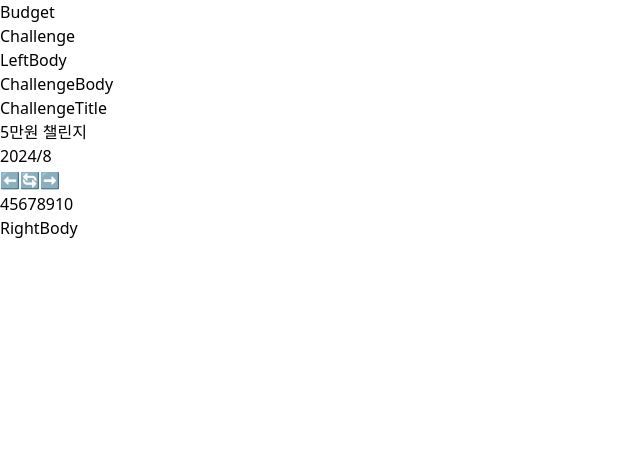
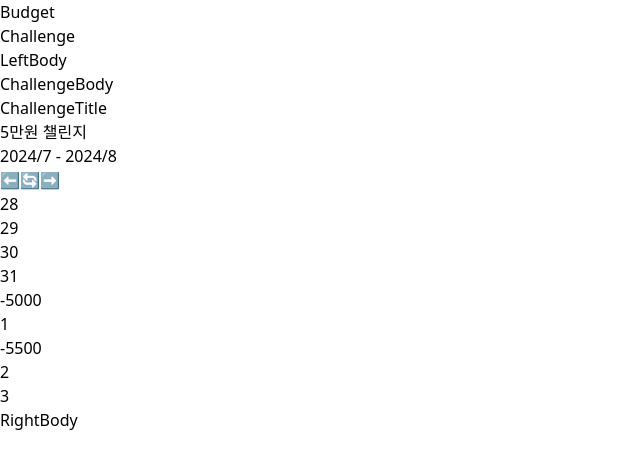
Before and after one commit to woorifisa-service-dev-3rd/frontend-3rd-budgetChallenge, a React (Vite) app in the folder budgetChallenge/: page / in a window 1280 px wide. Shown: the top 468 px of the page, without its empty margins (0-640 px from the left). Built offline with nearby package versions, Linux system fonts and the light colour scheme.

Commit message:
[FE] challenge: Day당 사용금액 출력

```diff
--- a/budgetChallenge/src/components/challenge/ChallengeDay.jsx
+++ b/budgetChallenge/src/components/challenge/ChallengeDay.jsx
@@ -1,7 +1,31 @@
 import React from "react";
+import { DummyData_History } from "../../constants/dummyData";
 
-const ChallengeDay = () => {
-  return <div>ChallengeDay</div>;
+const ChallengeDay = ({ date, isToday }) => {
+  // 현재 날짜에 해당하는 사용 내역 필터링
+  const spentItems = DummyData_History.filter(
+    (spent) => spent.date.toDateString() === date.toDateString()
+  );
+  return (
+    <>
+      <div
+        className={`flex-1 text-center border-solid border-2 ${
+          isToday ? "border-blue-700" : "border-gray-300"
+        }`}
+      >
+        {date.getDate()}
+        {spentItems.length > 0 && (
+          <div>
+            {spentItems.map((spent) => (
+              <div key={spent.id} className="text-xs">
+                <span>-{spent.itemCost}</span>
+              </div>
+            ))}
+          </div>
+        )}
+      </div>
+    </>
+  );
 };
 
 export default ChallengeDay;
--- a/budgetChallenge/src/components/challenge/ChallengeWeek.jsx
+++ b/budgetChallenge/src/components/challenge/ChallengeWeek.jsx
@@ -1,8 +1,16 @@
 import React, { useState } from "react";
+import { DummyData_Budget } from "../../constants/dummyData";
+import ChallengeDay from "./ChallengeDay";
 
 const ChallengeWeek = () => {
+  // DummyData 받아오기
+  const inputStartDate = new Date(DummyData_Budget[0].startDate);
+
+  // 오늘 날짜
+  const today = new Date();
+
   // 사용자 클릭 -> 이번 주, 지난 주
-  const [currentDate, setCurrentDate] = useState(new Date());
+  const [currentDate, setCurrentDate] = useState(inputStartDate);
 
   // 시작 주
   const getStartOfWeek = (date) => {
@@ -67,12 +75,15 @@ const ChallengeWeek = () => {
       </div>
       <div className="flex justify-around">
         {weekDates.map((date) => (
-          <span
+          <ChallengeDay
             key={date.toISOString()}
-            className="border-solid border-2 border-gray-300 min-w-16 min-h-32 text-center"
-          >
-            {date.getDate()}
-          </span>
+            date={date}
+            isToday={
+              date.getDate() === today.getDate() &&
+              date.getMonth() === today.getMonth() &&
+              date.getFullYear() === today.getFullYear()
+            }
+          />
         ))}
       </div>
     </div>
--- a/budgetChallenge/src/constants/dummyData.js
+++ b/budgetChallenge/src/constants/dummyData.js
@@ -1,14 +1,14 @@
 export const DummyData_History = [
   {
     id: 1,
-    date: "2024/07/31",
+    date: new Date("2024/07/31"),
     mini_Text: "식사",
     itemName: "샌드위치",
     itemCost: "5000",
   },
   {
     id: 2,
-    date: "2024/08/01",
+    date: new Date("2024/08/01"),
     mini_Text: "술",
     itemName: "새로살구",
     itemCost: "5500",
```
